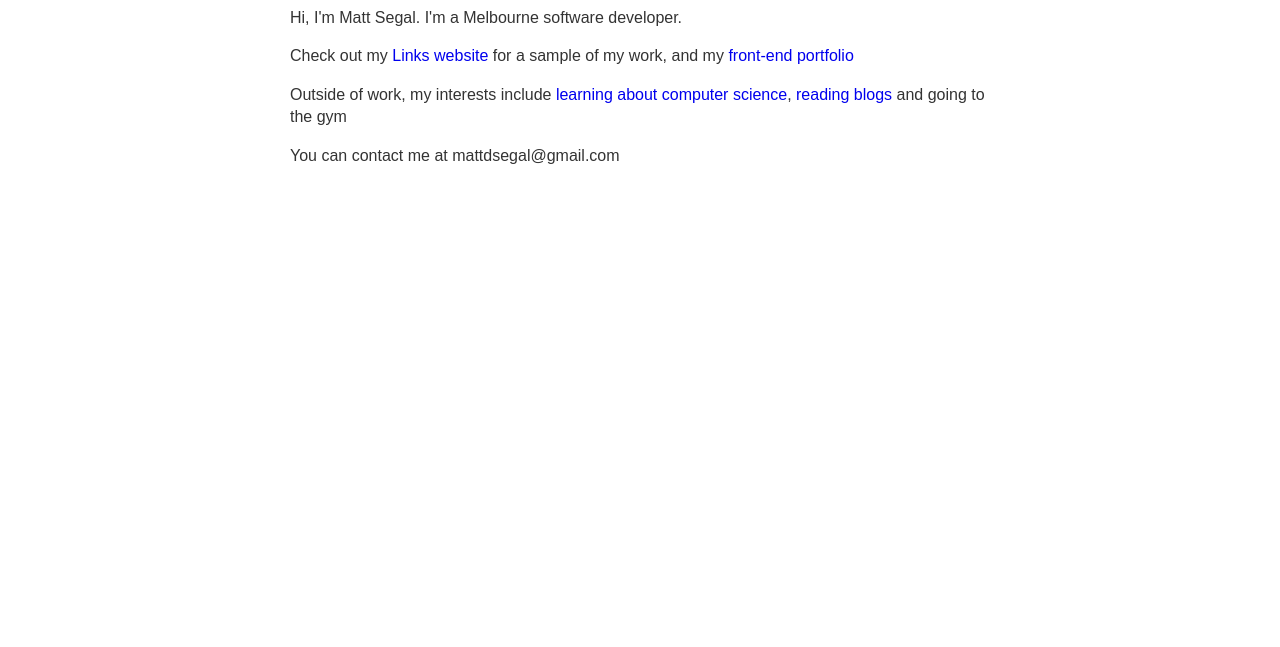
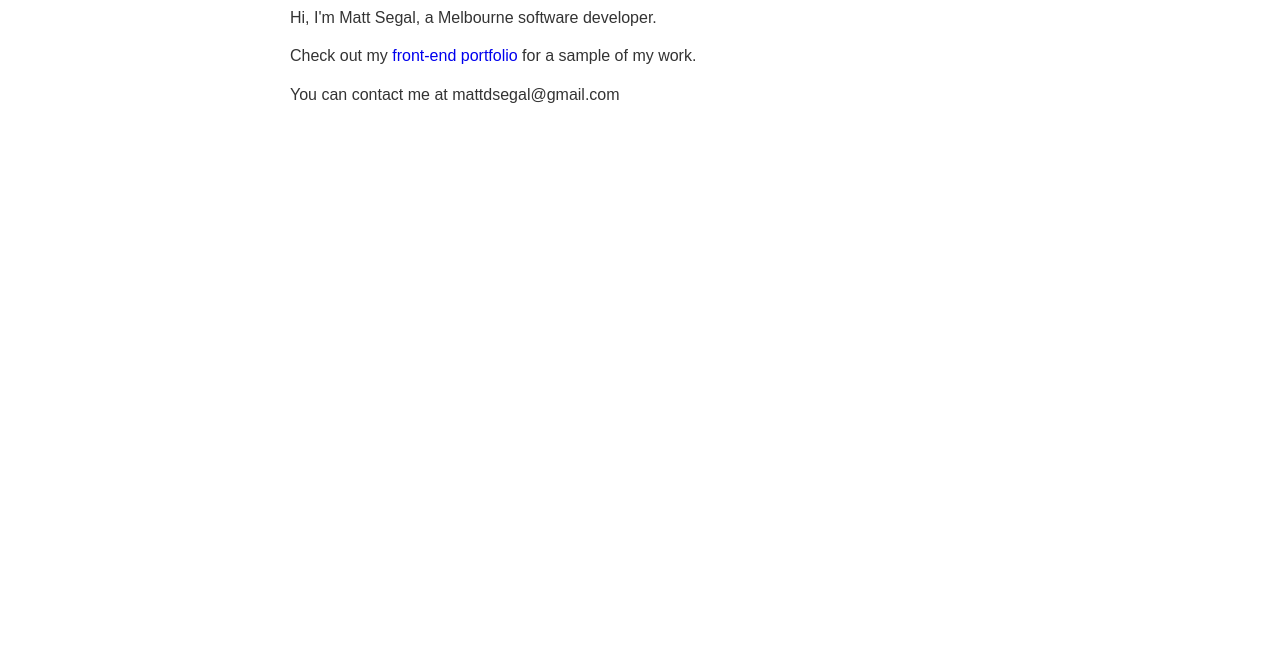
Before and after one commit to MattSegal/resume, a plain HTML site: page index.html in a window 1280 px wide. Shown: the part 153-800 px from the top of the page. Drawn offline with Linux system fonts and the light colour scheme.

Commit message:
small fixes

```diff
--- a/index.html
+++ b/index.html
@@ -21,12 +21,9 @@
     <div id='content'>
         <div id='about' class='section'>
             <h1>About Me</h1>
-            <p>Hi, I'm Matt Segal. I'm a Melbourne software developer.</p>
+            <p>Hi, I'm Matt Segal, a Melbourne software developer.</p>
             <p>
-                Check out my <a href='https://mattslinks.xyz/'>Links website</a> for a sample of my work, and my <a href='https://mattsegal.github.io'>front-end portfolio</a>
-            </p>
-            <p>
-                Outside of work, my interests include <a href='http://www.nand2tetris.org/'>learning about computer science</a>, <a href='http://slatestarcodex.com/'>reading blogs</a> and going to the gym
+                Check out my <a href='https://mattsegal.github.io'>front-end portfolio</a> for a sample of my work.
             </p>
             <p>You can contact me at mattdsegal@gmail.com</p>
         </div>
```
